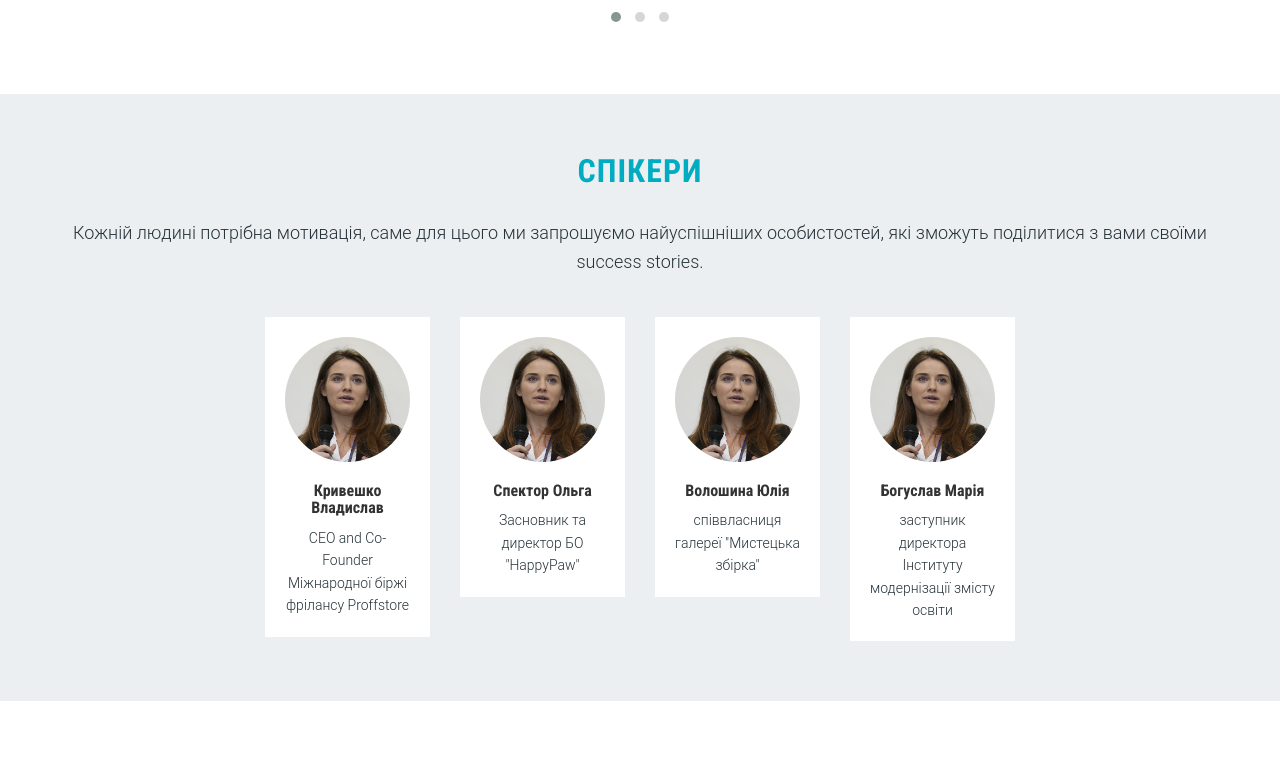
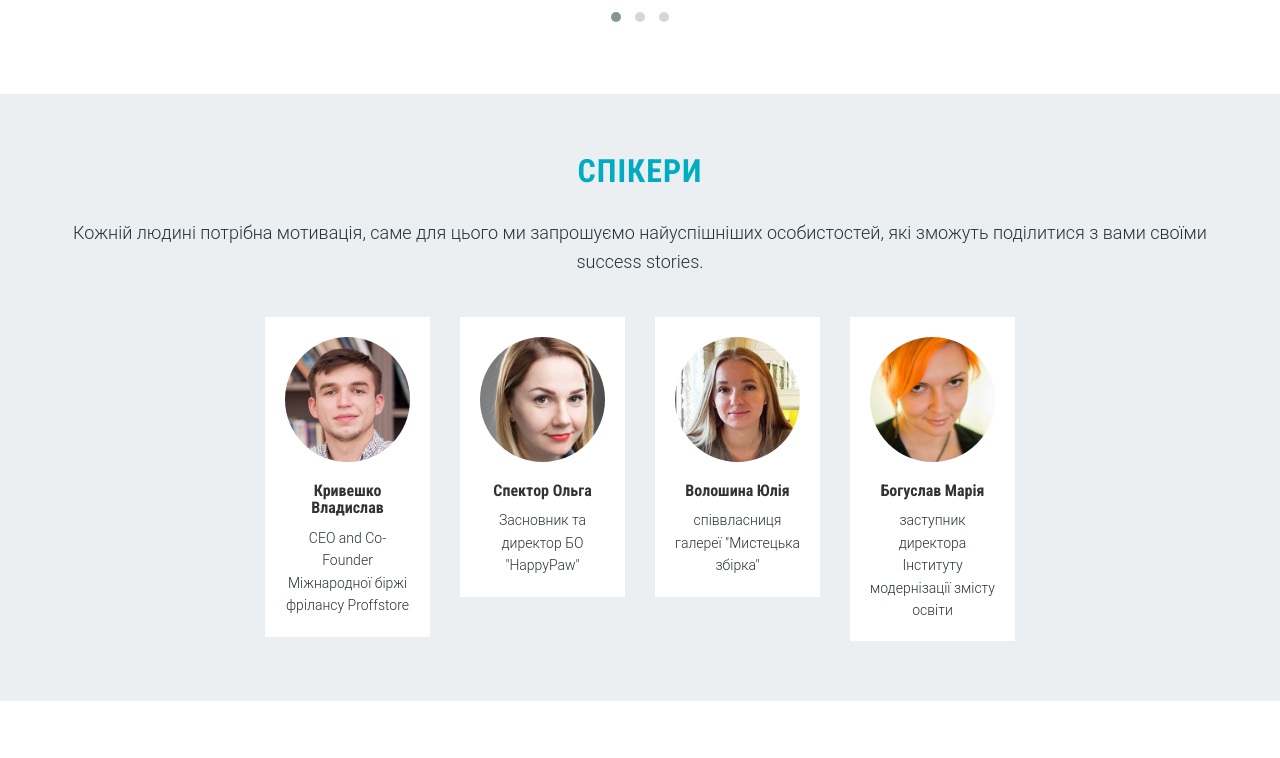
Before and after one commit to jternicki/fair, a plain HTML site: page index.html in a window 1280 px wide. Shown: the part 2016-2774 px from the top of the page. Drawn offline with nearby package versions, Linux system fonts and the light colour scheme; some packages are replaced by stand-ins of ours.

Commit message:
speakers

```diff
--- a/index.html
+++ b/index.html
@@ -44,7 +44,7 @@
           <ul class="nav navbar-nav navbar-right">
             <li><a href="#about">Про подію</a></li>
             <li><a href="#participants">Роботодавці</a></li>
-            <!-- <li><a href="#speakers">Програма</a></li> -->
+            <li><a href="#speakers">Програма</a></li>
             <!-- <li><a href="#schedule">Семінари</a></li> -->
             <li><a href="#venue">Місце</a></li>
             <li><a href="#sponsors">Партнери</a></li>
@@ -155,7 +155,7 @@
 
             <div class="col-xs-6 col-md-2 col-md-offset-2">
               <div class="speaker">
-                <img class="speaker-img img-circle" src="img/speakers/marushevska.png">
+                <img class="speaker-img img-circle" src="img/speakers/kriveshko.jpg">
               <h5 class="speaker-name" >Кривешко Владислав</h5>
               <p class="speaker-position">CEO and Co-Founder Міжнародної біржі фрілансу Proffstore</p>
               </div>
@@ -163,7 +163,7 @@
 
             <div class="col-xs-6 col-md-2">
               <div class="speaker">
-                <img class="speaker-img img-circle" src="img/speakers/marushevska.png">
+                <img class="speaker-img img-circle" src="img/speakers/minaeva.jpg">
               <h5 class="speaker-name" >Спектор Ольга</h5>
               <p class="speaker-position">Засновник та директор БО "HappyPaw"</p>
               </div>
@@ -171,7 +171,7 @@
 
             <div class="col-xs-6 col-md-2">
               <div class="speaker">
-                <img class="speaker-img img-circle" src="img/speakers/marushevska.png">
+                <img class="speaker-img img-circle" src="img/speakers/voloshyna.jpg">
               <h5 class="speaker-name" >Волошина Юлія</h5>
               <p class="speaker-position">співвласниця галереї "Мистецька збірка"</p>
               </div>
@@ -179,7 +179,7 @@
 
             <div class="col-xs-6 col-md-2">
               <div class="speaker">
-                <img class="speaker-img img-circle" src="img/speakers/marushevska.png">
+                <img class="speaker-img img-circle" src="img/speakers/boguslav.jpg">
               <h5 class="speaker-name" >Богуслав Марія</h5>
               <p class="speaker-position">заступник директора Інституту модернізації змісту освіти</p>
               </div>
```
Also changed, not shown: img/speakers/boguslav.jpg (added), img/speakers/kriveshko.jpg (added), img/speakers/minaeva.jpg (added), img/speakers/voloshyna.jpg (added).
